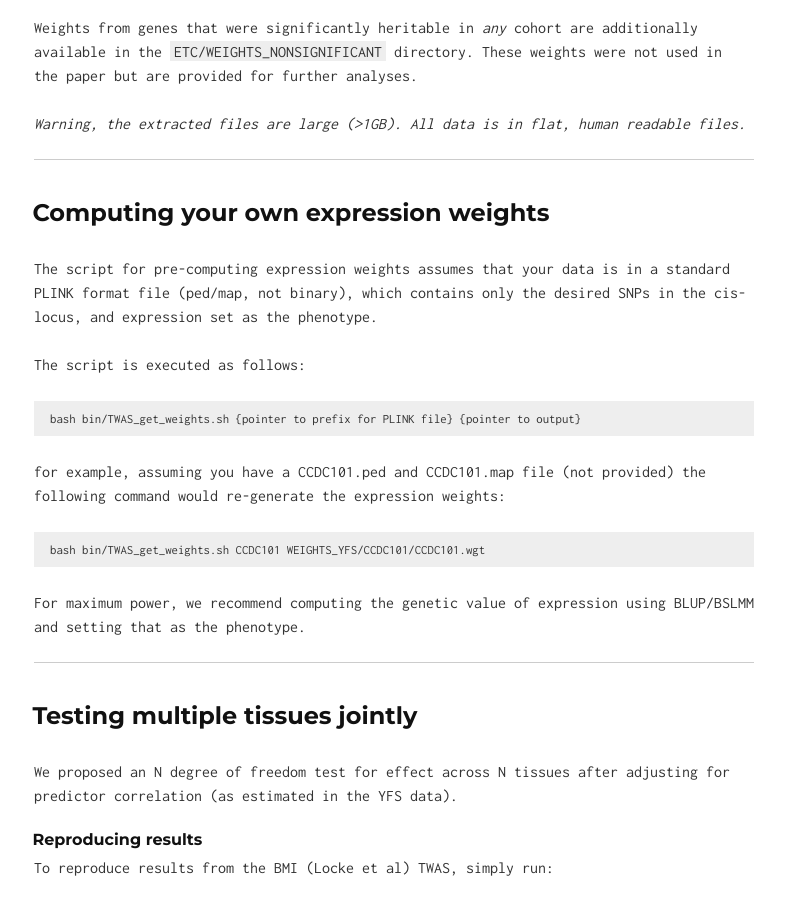
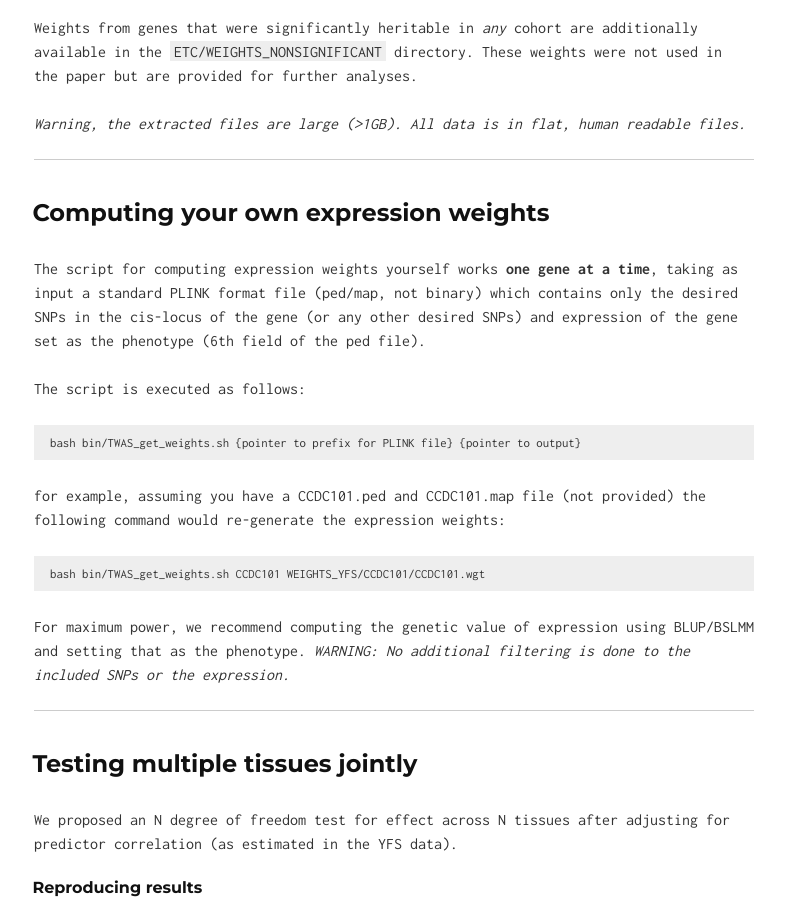
Before and after one commit to sashagusev/TWAS, a Jekyll site: the page built from index.md, in a window 1280 px wide and 900 px high, scrolled down 3290 px. Shown: the whole window, without its empty margins (246-1031 px from the left). Built offline with Jekyll 4.4.1, drawn with Linux system fonts in a browser that asks for light colours.

Commit message:
additional details for computing GE weights

```diff
--- a/index.md
+++ b/index.md
@@ -106,7 +106,8 @@ These weights were not used in the paper but are provided for further analyses.
 ---
 
 ## Computing your own expression weights
-The script for pre-computing expression weights assumes that your data is in a standard PLINK format file (ped/map, not binary), which contains only the desired SNPs in the cis-locus, and expression set as the phenotype.
+
+The script for computing expression weights yourself works **one gene at a time**, taking as input a standard PLINK format file (ped/map, not binary) which contains only the desired SNPs in the cis-locus of the gene (or any other desired SNPs) and expression of the gene set as the phenotype (6th field of the ped file).
 
 The script is executed as follows:
 
@@ -120,7 +121,7 @@ for example, assuming you have a CCDC101.ped and CCDC101.map file (not provided)
 bash bin/TWAS_get_weights.sh CCDC101 WEIGHTS_YFS/CCDC101/CCDC101.wgt
 ~~~
 
-For maximum power, we recommend computing the genetic value of expression using BLUP/BSLMM and setting that as the phenotype.
+For maximum power, we recommend computing the genetic value of expression using BLUP/BSLMM and setting that as the phenotype. *WARNING: No additional filtering is done to the included SNPs or the expression.*
 
 ---
 
```
